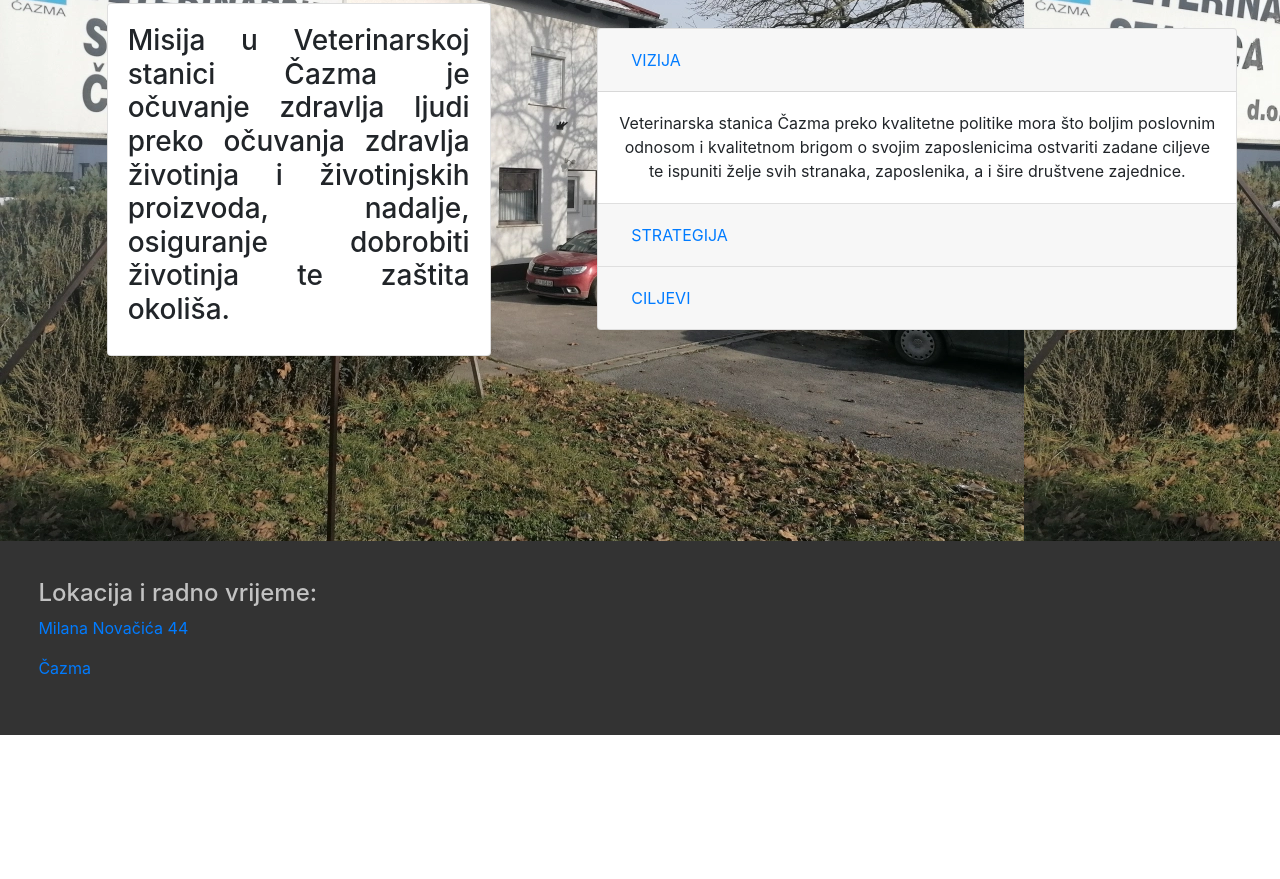
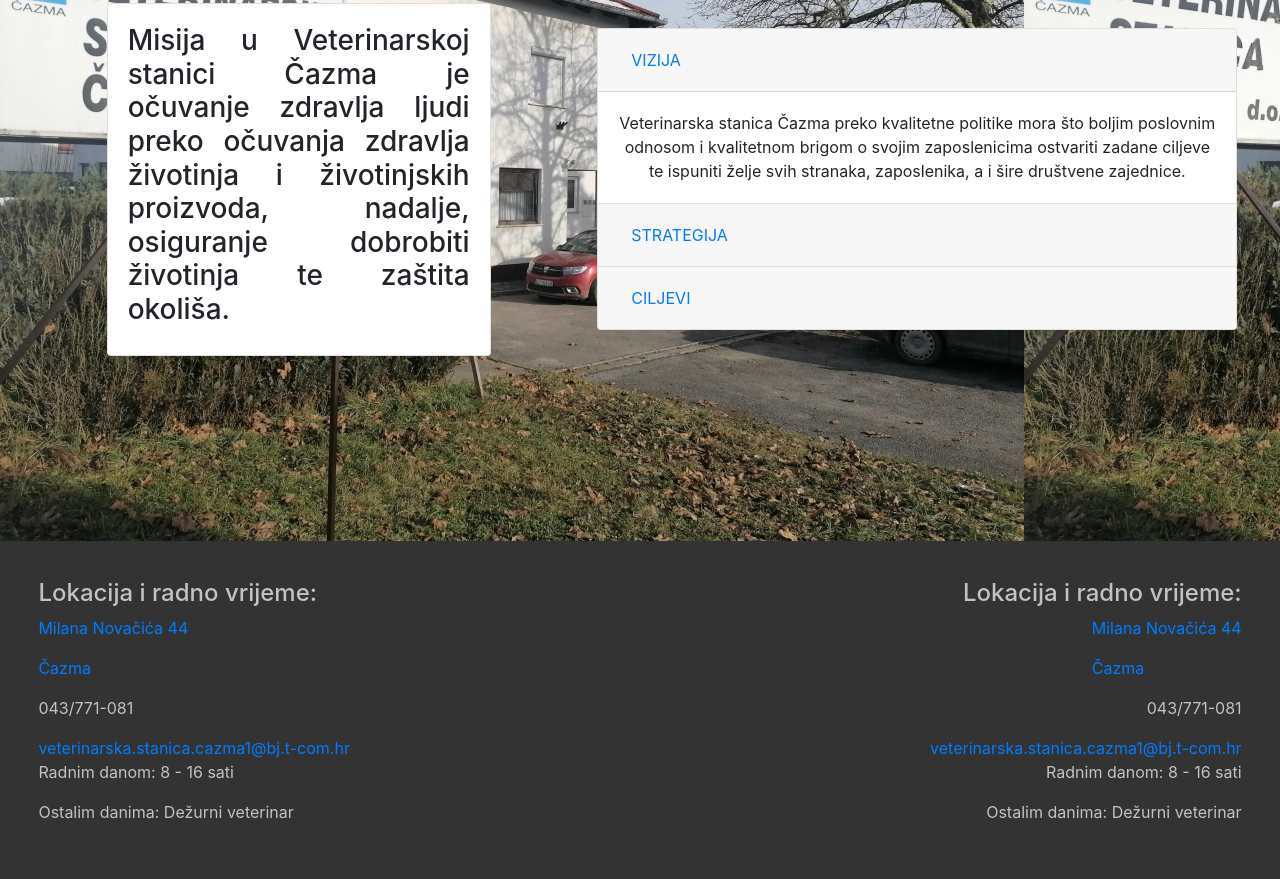
Before and after one commit to nhuzjak20/Projects, a plain HTML site: page Projects/Veterinarska Stanica v2/index.html in a window 1280 px wide. Shown: the part 251-1130 px from the top of the page. Before the commit the page ends 986 px from the top, so only its background shows below. Drawn offline with nearby package versions, Linux system fonts and the light colour scheme.

Commit message:
footer made

```diff
--- a/Projects/Veterinarska Stanica v2/css_files/index.css
+++ b/Projects/Veterinarska Stanica v2/css_files/index.css
@@ -19,8 +19,9 @@
     background-image: url(../source/main-background.jpeg);
 }
 
-footer {
+#footer {
     display: flex;
+    flex-direction: row;
     justify-content: space-between;
     background-color: #333333;
     color: rgba( 255, 255, 255, 0.7 );
@@ -32,4 +33,14 @@ footer {
     align-items: flex-start;
     justify-content: space-evenly;
     padding: 3%;
+    width: max-content;
 }
+
+#footer-second-div {
+    width: max-content;
+    display: flex;
+    flex-direction: column;
+    align-items: flex-end;
+    justify-content: space-evenly;
+    padding: 3%;
+}
--- a/Projects/Veterinarska Stanica v2/index.html
+++ b/Projects/Veterinarska Stanica v2/index.html
@@ -94,7 +94,7 @@
     <div>
 
     </div>
-    <footer>
+    <footer id="footer">
       <div id="footer-first-div">
           <h4>
             Lokacija i radno vrijeme:
@@ -103,9 +103,27 @@
             <p>Milana Novačića 44</p>
             <p>Čazma</p>
           </a>
+          <p>
+            043/771-081
+          </p>
+          <a href="mailto: veterinarska.stanica.cazma1@bj.t-com.hr">veterinarska.stanica.cazma1@bj.t-com.hr</a>
+          <p>Radnim danom: 8 - 16 sati</p>
+          <p>Ostalim danima: Dežurni veterinar</p>
       </div>
-      <div>
-
+      <div id="footer-second-div">
+        <h4>
+          Lokacija i radno vrijeme:
+        </h4>
+        <a href="https://www.google.com/maps?z=16&q=milana%2Bnova%C4%8Di%C4%87a%2B44%2B%C4%8Cazma">
+          <p>Milana Novačića 44</p>
+          <p>Čazma</p>
+        </a>
+        <p>
+          043/771-081
+        </p>
+        <a href="mailto: veterinarska.stanica.cazma1@bj.t-com.hr">veterinarska.stanica.cazma1@bj.t-com.hr</a>
+        <p>Radnim danom: 8 - 16 sati</p>
+        <p>Ostalim danima: Dežurni veterinar</p>
       </div>
     </footer>
     <script src="https://cdn.jsdelivr.net/npm/jquery@3.5.1/dist/jquery.slim.min.js" integrity="sha384-DfXdz2htPH0lsSSs5nCTpuj/zy4C+OGpamoFVy38MVBnE+IbbVYUew+OrCXaRkfj" crossorigin="anonymous"></script>
```
